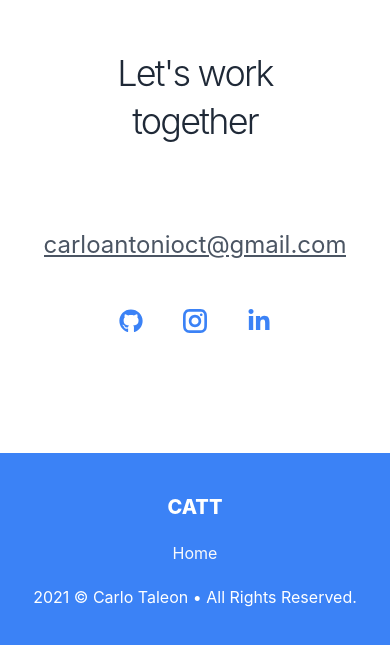
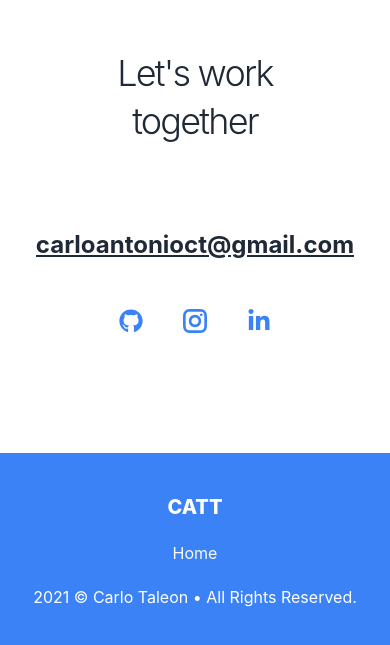
Before and after one commit to Blankeos/next-portfolio, a Next.js app: page / in a window 390 px wide. Shown: the part 5148-5793 px from the top of the page. Built offline with nearby package versions, Linux system fonts and the light colour scheme.

Commit message:
Fixed entry anim + better email text style

```diff
--- a/src/components/SectionHeading.tsx
+++ b/src/components/SectionHeading.tsx
@@ -19,7 +19,7 @@ const headingVariants: Variants = {
 
 const childVariants: Variants = {
   hidden: {
-    y: 50,
+    y: 60,
   },
   visible: {
     y: 0,
--- a/src/components/sections/Contact.tsx
+++ b/src/components/sections/Contact.tsx
@@ -59,7 +59,7 @@ const Contact: React.FC<ContactProps> = ({ sectionRef }) => {
           variants={contactInfoVariants}
           initial="hidden"
           animate={controls}
-          className="text-2xl lg:text-4xl text-gray-600 flex flex-col space-y-5 mt-20 items-center overflow-hidden"
+          className="text-2xl lg:text-4xl text-gray-800 flex flex-col space-y-5 mt-20 items-center overflow-hidden"
         >
           <ClickableEmail />
           <div className="pt-5 flex space-x-8 text-blue-500">
@@ -101,11 +101,13 @@ const ClickableEmail = () => {
       hideOnClick={false}
       onHidden={hoverExitHandler}
     >
-      <p onClick={clickHandler} className="overflow-hidden pb-1">
+      <p onClick={clickHandler} className="overflow-hidden pb-1 cursor-pointer">
         <motion.span variants={contactInfoChildVariants} className="block">
-          <span className="group relative transition truncate">
-            <span className="absolute transition w-full group-hover:bg-blue-200 h-4/6 bottom-0"></span>
-            <span className="relative underline">carloantonioct@gmail.com</span>
+          <span className="group relative transition truncate flex items-center">
+            <span className="absolute transition w-full group-hover:bg-blue-200 h-4/6"></span>
+            <span className="relative underline font-bold">
+              carloantonioct@gmail.com
+            </span>
           </span>
         </motion.span>
       </p>
```
